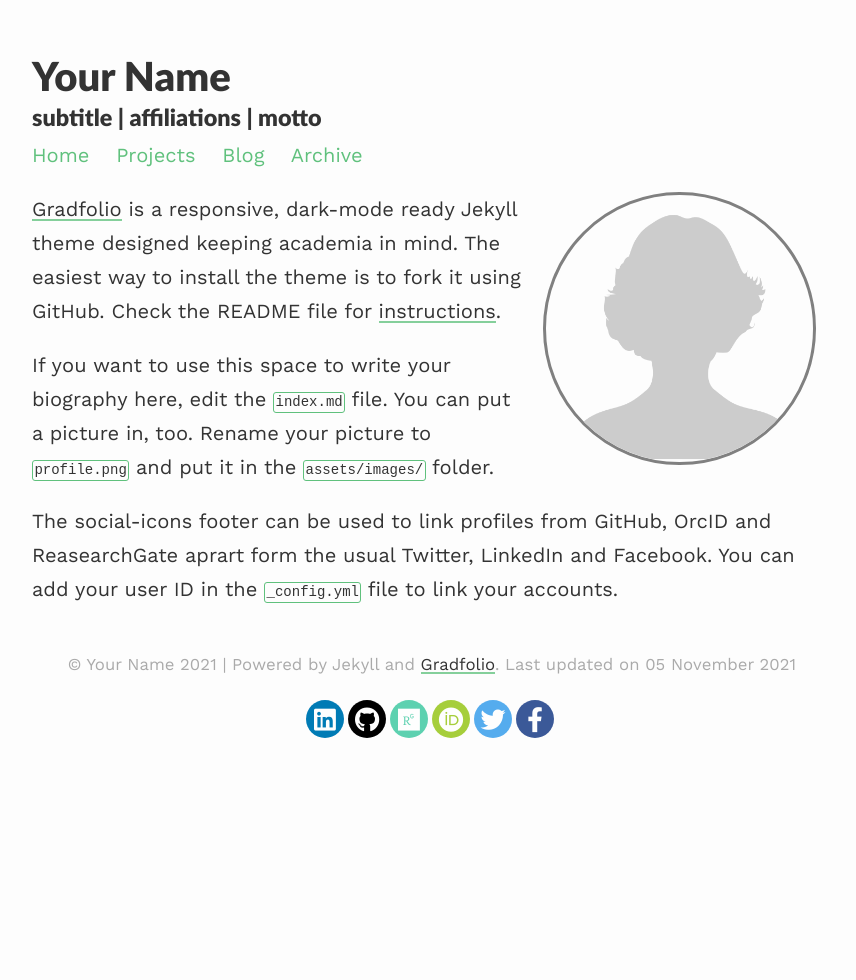
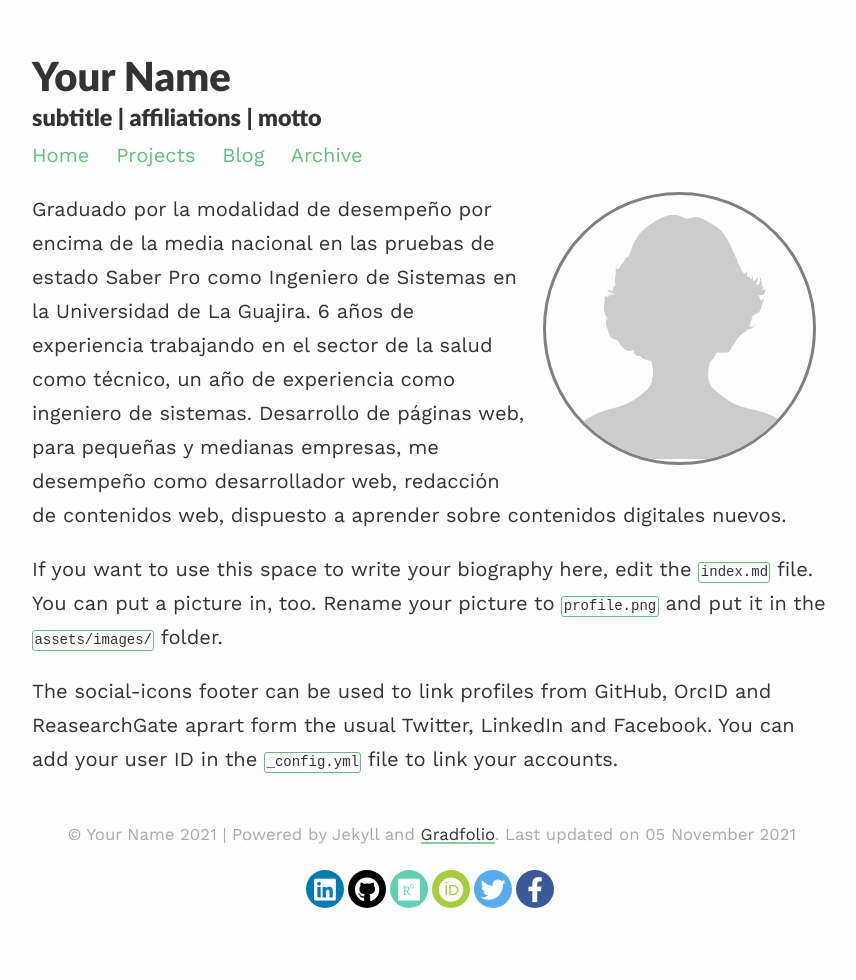
Before and after one commit to luispp97/luismpinto-p, a Jekyll site: the page built from index.md, in a window 1280 px wide. Shown: the whole page, without its empty margins (208-1064 px from the left). Built offline with Jekyll 4.4.1, drawn with Linux system fonts in a browser that asks for light colours; nearby versions of some CDN libraries.

Commit message:
index.md: changed

```diff
--- a/index.md
+++ b/index.md
@@ -7,7 +7,7 @@ profile:
 published: true
 ---
 
-[Gradfolio](https://github.com/jitinnair1/gradfolio){:target="_blank"} is a responsive, dark-mode ready Jekyll theme designed keeping academia in mind. The easiest way to install the theme is to fork it using GitHub. Check the README file for [instructions](https://github.com/jitinnair1/gradfolio#installation){:target="_blank"}.
+Graduado por la modalidad de desempeño por encima de la media nacional en las pruebas de estado Saber Pro como Ingeniero de Sistemas en la Universidad de La Guajira. 6 años de experiencia trabajando en el sector de la salud como técnico, un año de experiencia como ingeniero de sistemas. Desarrollo de páginas web, para pequeñas y medianas empresas, me desempeño como desarrollador web, redacción de contenidos web, dispuesto a aprender sobre contenidos digitales nuevos.
 
 If you want to use this space to write your biography here, edit the `index.md` file. You can put a picture in, too. Rename your picture to `profile.png` and put it in the `assets/images/` folder.
 
```
